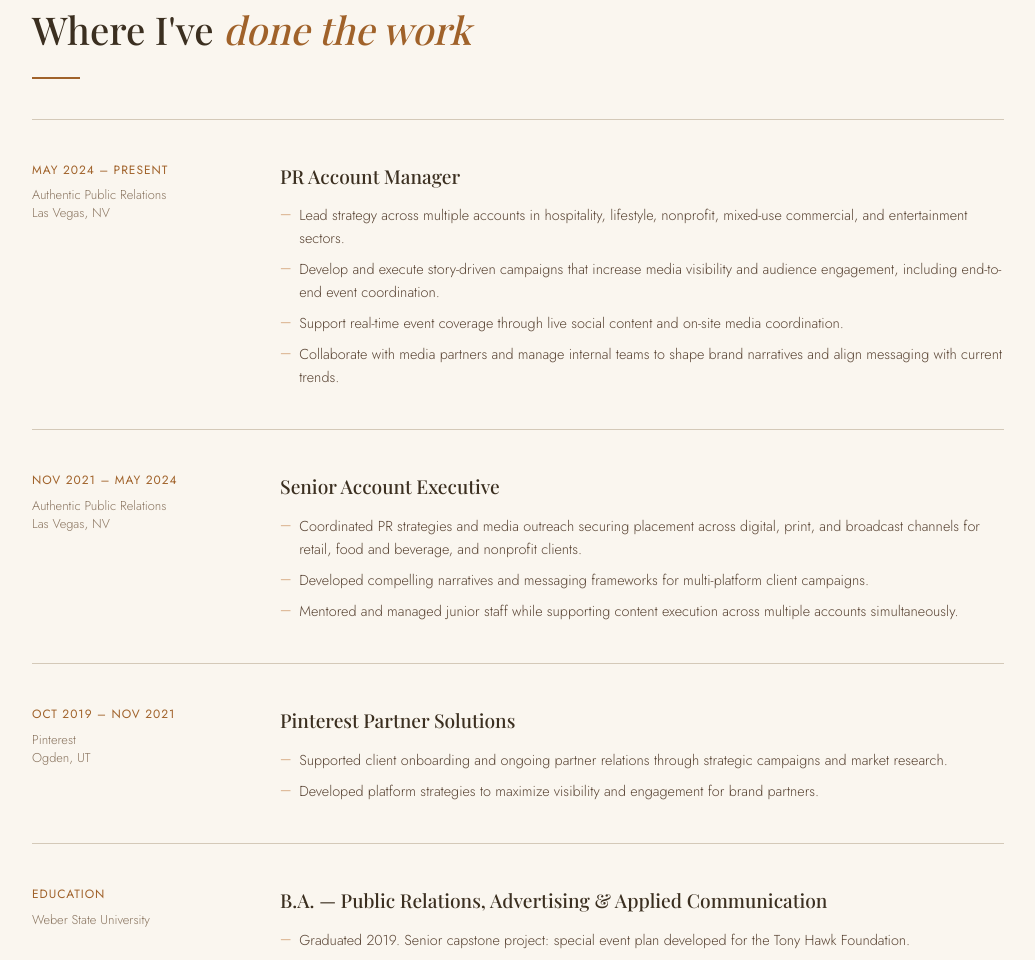
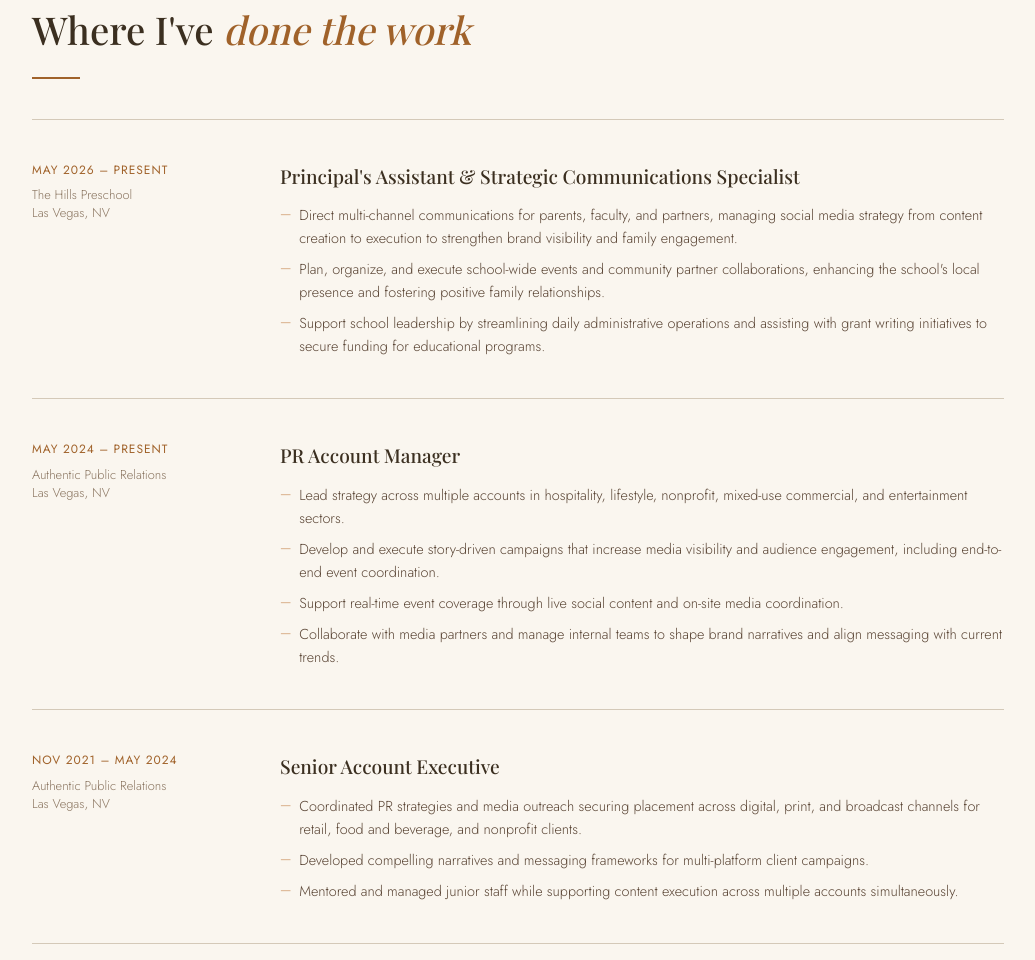
Before and after one commit to whittakermediagroup-collab/SavannahBrianne, a plain HTML site: page index.html in a window 1280 px wide. Shown: the part 2270-3230 px from the top of the page, without its empty margins (122-1157 px from the left). Drawn offline with nearby package versions, Linux system fonts and the light colour scheme; a web font is replaced by a local one.

Commit message:
Add The Hills Preschool role to Experience
Co-Authored-By: Claude Sonnet 5.5 <noreply@anthropic.com>
Claude-Session: https://claude.ai/code/session_01W6afmQMZgQUd6HXLr224co

```diff
--- a/index.html
+++ b/index.html
@@ -902,6 +902,21 @@
 
       <div class="exp-item fade-up">
         <div class="exp-meta">
+          <p class="exp-dates">May 2026 – Present</p>
+          <p class="exp-company">The Hills Preschool<br>Las Vegas, NV</p>
+        </div>
+        <div class="exp-content">
+          <p class="exp-role">Principal's Assistant &amp; Strategic Communications Specialist</p>
+          <ul class="exp-bullets">
+            <li>Direct multi-channel communications for parents, faculty, and partners, managing social media strategy from content creation to execution to strengthen brand visibility and family engagement.</li>
+            <li>Plan, organize, and execute school-wide events and community partner collaborations, enhancing the school's local presence and fostering positive family relationships.</li>
+            <li>Support school leadership by streamlining daily administrative operations and assisting with grant writing initiatives to secure funding for educational programs.</li>
+          </ul>
+        </div>
+      </div>
+
+      <div class="exp-item fade-up">
+        <div class="exp-meta">
           <p class="exp-dates">May 2024 – Present</p>
           <p class="exp-company">Authentic Public Relations<br>Las Vegas, NV</p>
         </div>
```
